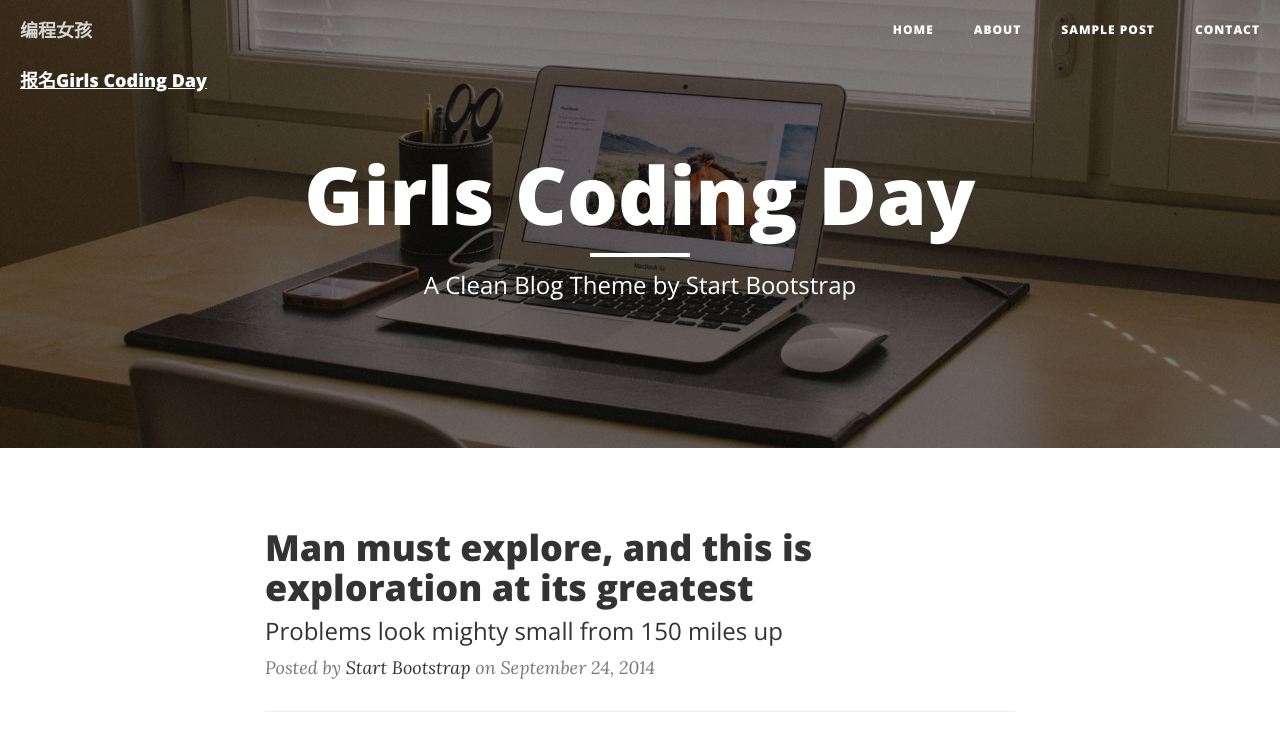
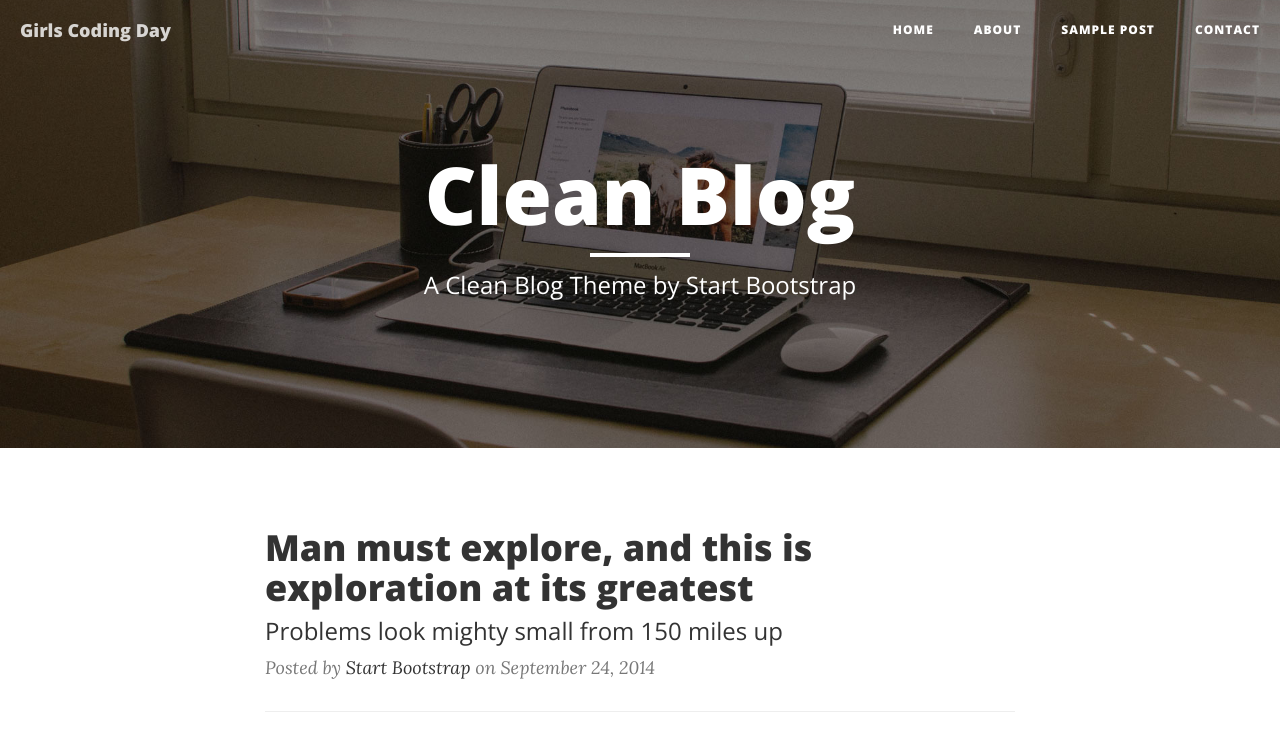
Before and after one commit to yueliu004191/GirlsCodingDayDemo, a website: page index.html in a window 1280 px wide. Shown: the top 739 px of the page. Drawn offline with nearby package versions, Linux system fonts and the light colour scheme.

Commit message:
Revert "Modift index.html"
This reverts commit 42979b62698e1ba3c3c5cab20edca4dfa576be8d.

```diff
--- a/index.html
+++ b/index.html
@@ -42,10 +42,7 @@
                     <span class="sr-only">Toggle navigation</span>
                     Menu <i class="fa fa-bars"></i>
                 </button>
-                    <a class="navbar-brand" href="index.html">编程女孩</a>
-                    <p>
-                        <a class="navbar-brand" href="girlscodingday.org/">报名Girls Coding Day</a>
-                    </p>
+                <a class="navbar-brand" href="index.html">Girls Coding Day</a>
             </div>
 
             <!-- Collect the nav links, forms, and other content for toggling -->
@@ -77,7 +74,7 @@
             <div class="row">
                 <div class="col-lg-8 col-lg-offset-2 col-md-10 col-md-offset-1">
                     <div class="site-heading">
-                        <h1>Girls Coding Day</h1>
+                        <h1>Clean Blog</h1>
                         <hr class="small">
                         <span class="subheading">A Clean Blog Theme by Start Bootstrap</span>
                     </div>
```
